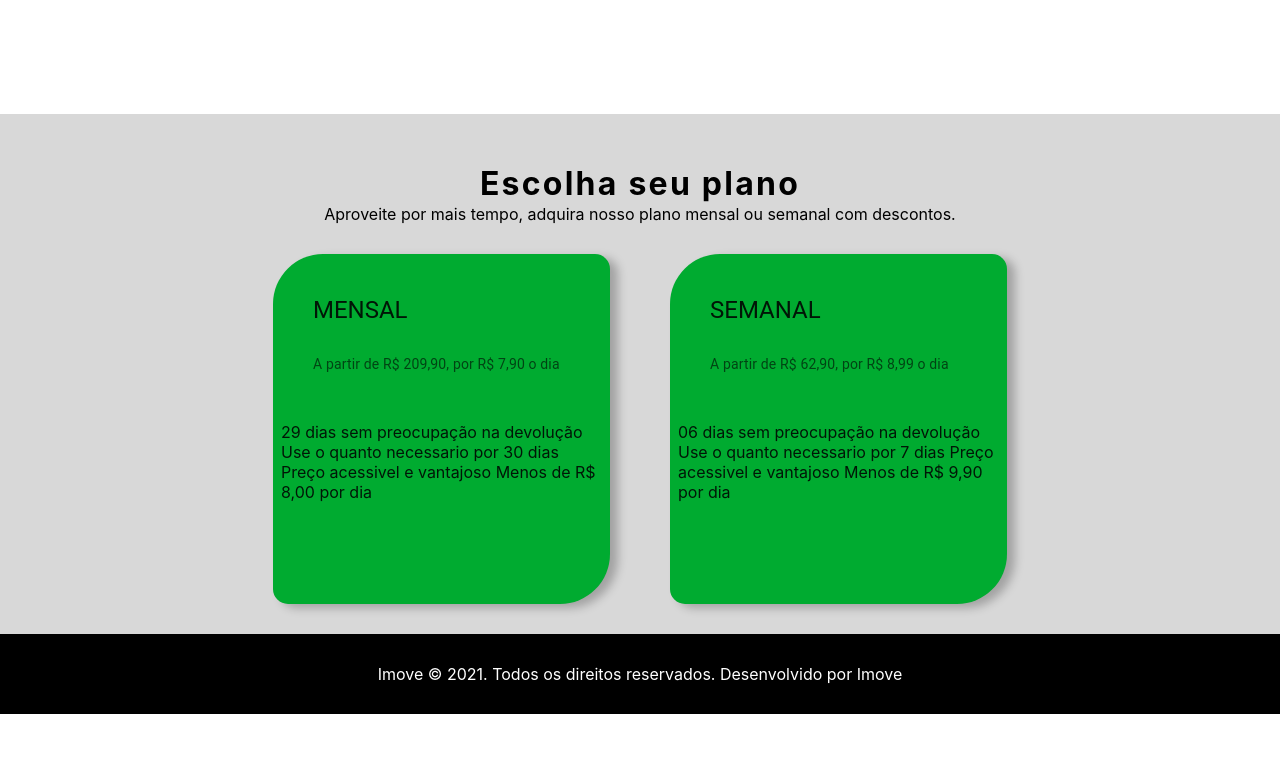
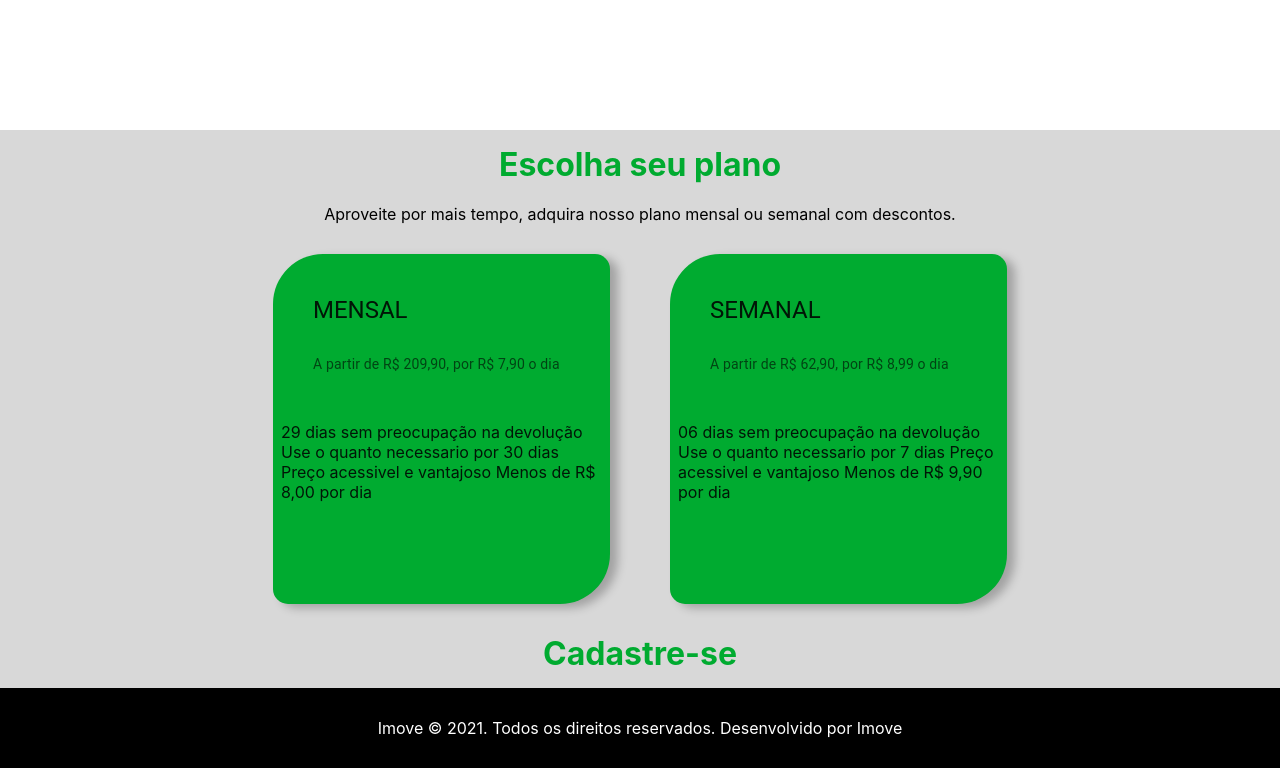
Before and after one commit to Iam-Luik/gp7-front-end, a React (Create React App) app in the folder site/: page / in a window 1280 px wide. Shown: the part 1066-1834 px from the top of the page. Before the commit the page ends 1780 px from the top, so only its background shows below. Built offline with nearby package versions, Linux system fonts and the light colour scheme; no server answers.

Commit message:
Link de cadastre-se na home

```diff
--- a/site/src/components/Navbar/style.js
+++ b/site/src/components/Navbar/style.js
@@ -6,7 +6,7 @@ export const Header = styled.header`
   display: flex;
   justify-content: space-around;
   align-items: center;
-  height: 10vh;
+  height: 12vh;
 
   span {
     color: white;
--- a/site/src/pages/Home/index.js
+++ b/site/src/pages/Home/index.js
@@ -7,6 +7,7 @@ import Footer from "../../components/Footer";
 import Cards from "../../components/Cards";
 import Api from "../../services/api";
 import React, { useEffect } from "react";
+import { Link } from "react-router-dom";
 
 import {
   Banner,
@@ -113,7 +114,7 @@ const Home = () => {
           Menos de R$ 9,90 por dia"
         />
       </CardsStyle>
-
+      <Link to="/direcionamento"><h1>Cadastre-se</h1></Link>
       </RowBlocks2>
 
 
--- a/site/src/pages/Home/style.js
+++ b/site/src/pages/Home/style.js
@@ -32,6 +32,7 @@ export const RowBlocks = styled.div`
   height: 350px;
   margin: 100px 0 100px 0;
 
+
   h1 {
     width: 80%;
     margin: auto;
@@ -45,6 +46,7 @@ export const RowBlocks = styled.div`
 export const RowBlocks2 = styled.div`
   background-color: #D8D8D8;
   padding-top: 70px;
+  padding-block: 15px;
   display: flex;
   align-items: center;
   flex-direction: column;
@@ -52,8 +54,8 @@ export const RowBlocks2 = styled.div`
 
   h1 {
     margin: auto;
-    line-height: 0px;
-    letter-spacing: 0.07em;
+    color: #00ab30;
+
   }
   p {
     padding-top: 20px;
```
Also changed, not shown: 1 other file (tests, documents, lock files or other folders).
